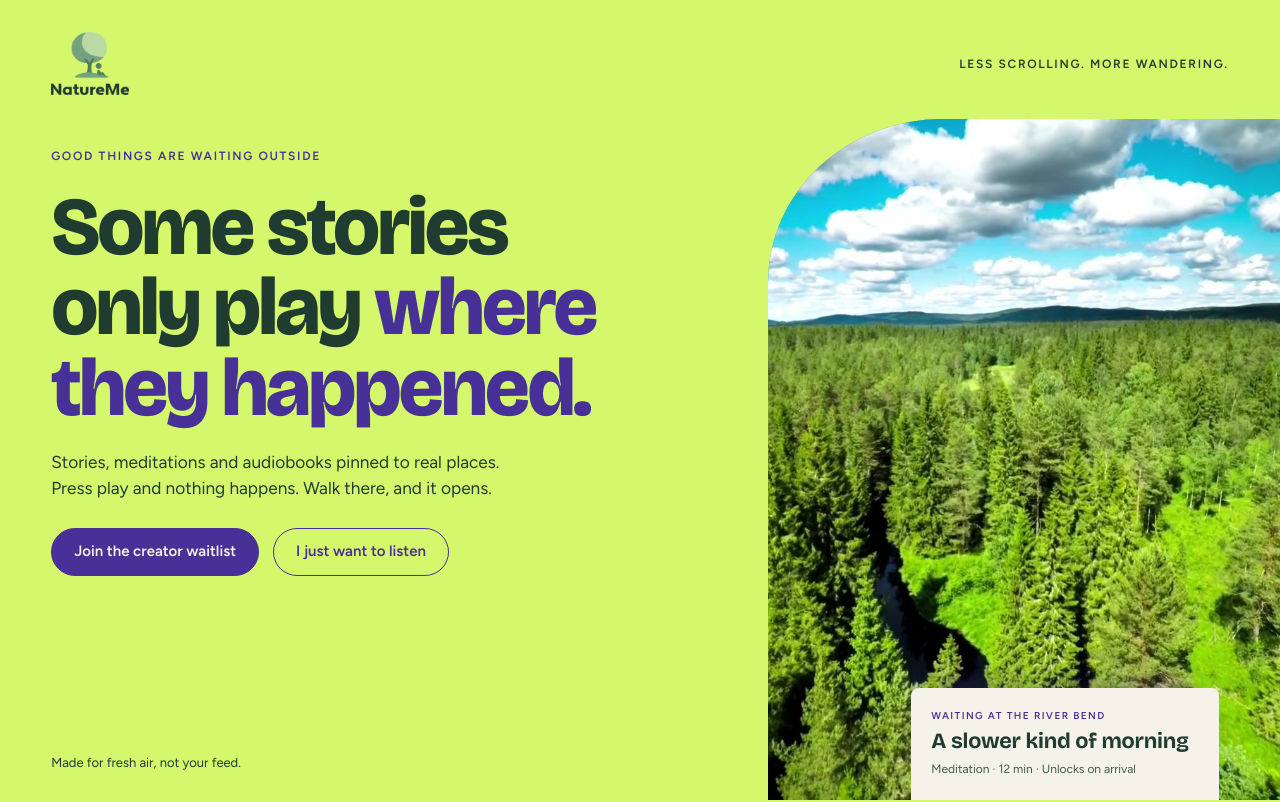
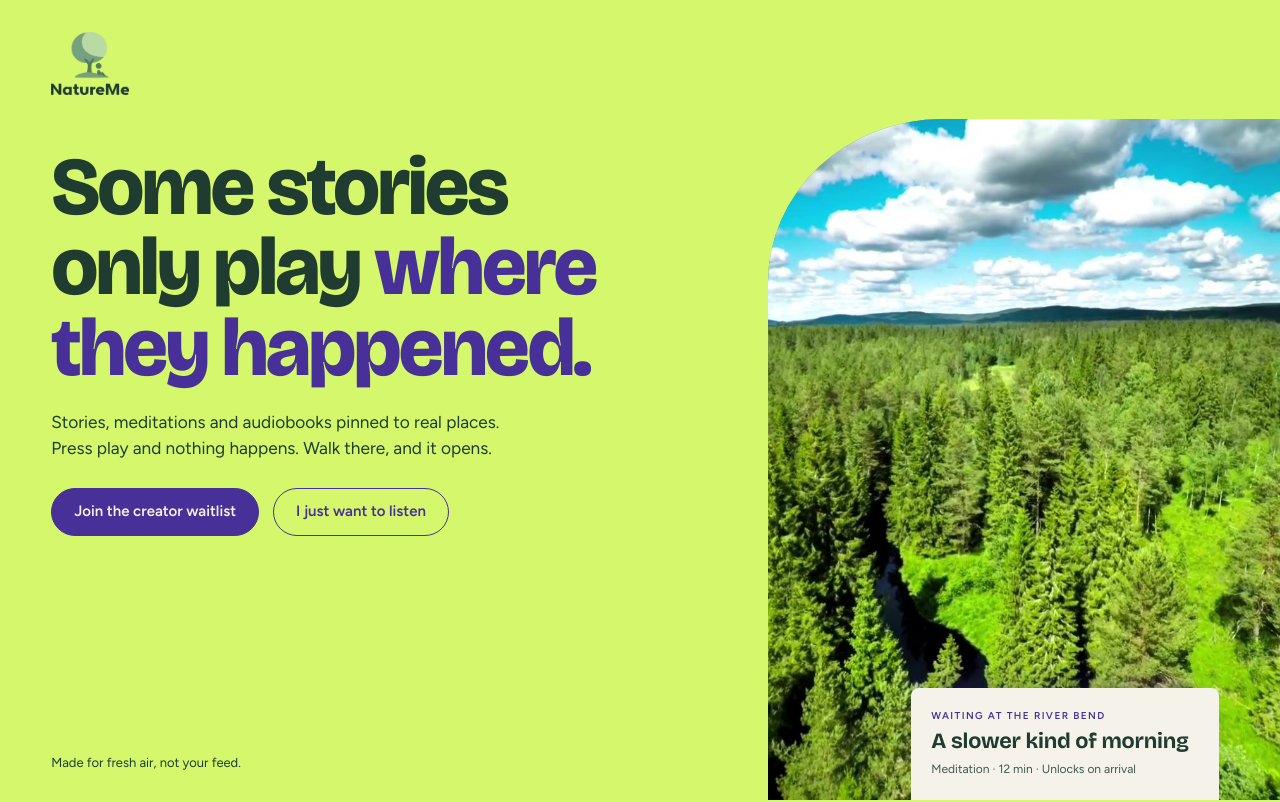
Before and after one commit to NatureMewebdemo/natureme-web, a Next.js app: page /coming-soon in a window 1280 px wide. Shown: the top 802 px of the page. Built offline with nearby package versions, Linux system fonts and the light colour scheme.

Commit message:
Drop the hero tagline and kicker
Co-Authored-By: Claude Opus 5.5 <noreply@anthropic.com>
Claude-Session: https://claude.ai/code/session_01A6s5zZ7C87myJc7rhawKoR

```diff
--- a/app/coming-soon/landing.css
+++ b/app/coming-soon/landing.css
@@ -17,7 +17,6 @@ body:has(.landing) .dock{display:none}
 .ls-hero{min-height:max(680px,100svh);display:grid;grid-template-columns:minmax(0,1fr) minmax(0,40%);grid-template-rows:auto 1fr auto;column-gap:48px}
 .ls-top{grid-column:1/-1;display:flex;justify-content:space-between;align-items:center;gap:16px;padding:max(32px,env(safe-area-inset-top,0px)) clamp(24px,4vw,56px) 24px}
 .ls-top img{height:63px;width:auto}
-.ls-tagline{font-size:12px;font-weight:600;letter-spacing:.14em;text-transform:uppercase;text-align:right}
 .ls-hero-copy{grid-column:1;grid-row:2;align-self:start;padding:28px 0 40px clamp(24px,4vw,56px);display:flex;flex-direction:column;gap:22px}
 .ls-accent{color:var(--ls-violet)}
 .ls-hero-copy h1{font-size:clamp(46px,6.4vw,100px);font-weight:800;line-height:.98;letter-spacing:-.035em;max-width:11em}
--- a/app/coming-soon/page.tsx
+++ b/app/coming-soon/page.tsx
@@ -35,10 +35,8 @@ export default function ComingSoonPage() {
       <section className="ls-hero">
         <header className="ls-top">
           <Image src="/logo-vertical-light.png" alt="NatureMe" width={78} height={63} priority />
-          <p className="ls-tagline">Less scrolling. More wandering.</p>
         </header>
         <div className="ls-hero-copy">
-          <p className="ls-kicker">Good things are waiting outside</p>
           <h1>Some stories only play <span className="ls-accent">where they happened.</span></h1>
           <p className="ls-lede">Stories, meditations and audiobooks pinned to real places. Press play and nothing happens. Walk there, and it opens.</p>
           <div className="ls-ctas">
```
